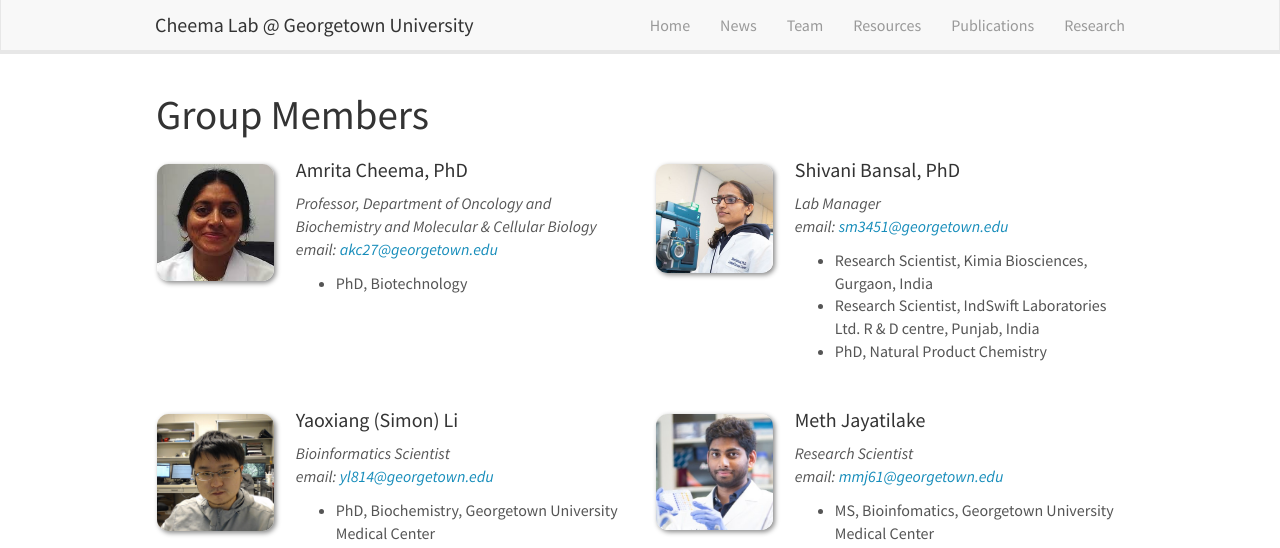
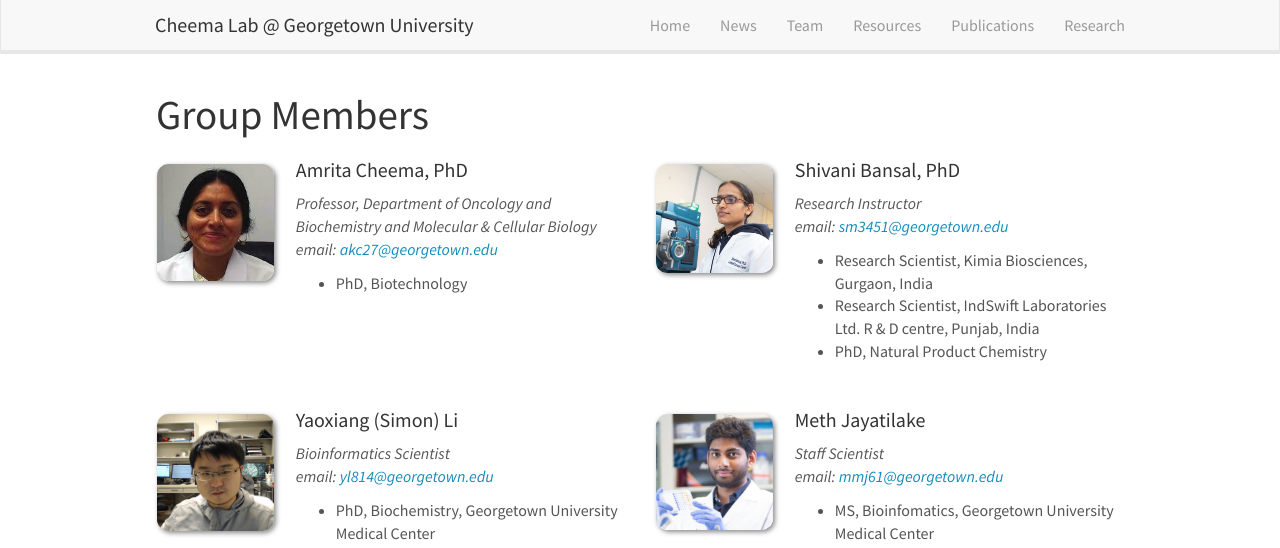
Before and after one commit to cheema-lab/cheema-lab.github.io, a Jekyll site: the page built from _pages/team.md, in a window 1280 px wide and 1326 px high. Shown: the top 548 px of the window. Built offline with Jekyll 4.4.1, drawn with Linux system fonts in a browser that asks for light colours; nearby versions of some CDN libraries.

Commit message:
Update team_members.yml

```diff
--- a/_data/team_members.yml
+++ b/_data/team_members.yml
@@ -9,7 +9,7 @@
 - name: Shivani Bansal, PhD
   photo: shivani.jpg
   alt: shivani
-  info: Lab Manager
+  info: Research Instructor
   email: sm3451@georgetown.edu
   number_educ: 3
   education1: Research Scientist, Kimia Biosciences, Gurgaon, India
@@ -68,7 +68,7 @@
 - name: Meth Jayatilake
   photo: meth.jpg
   alt: meth
-  info: Research Scientist
+  info: Staff Scientist
   email: mmj61@georgetown.edu
   number_educ: 1
   education1: MS, Bioinfomatics, Georgetown University Medical Center
```
